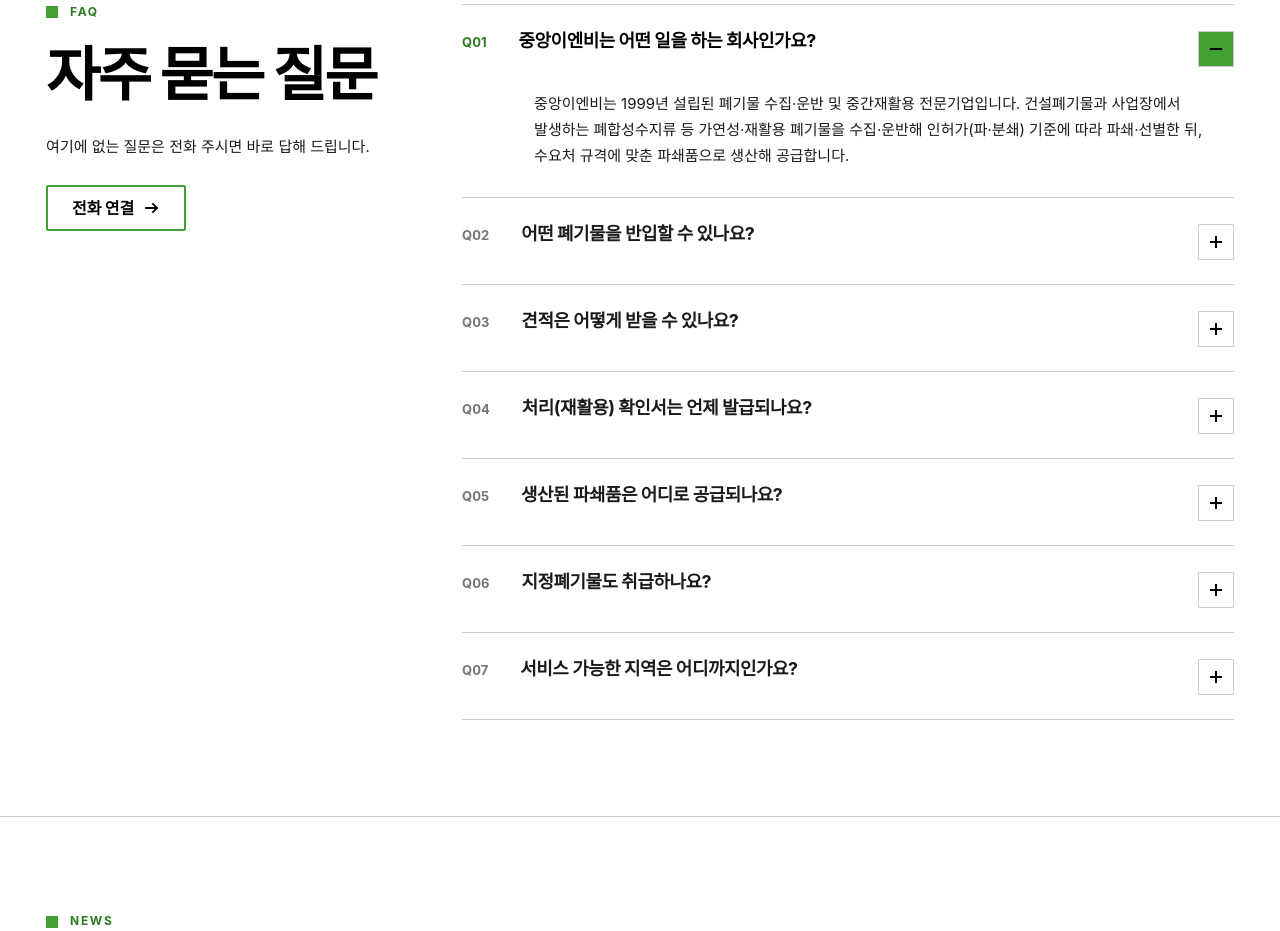
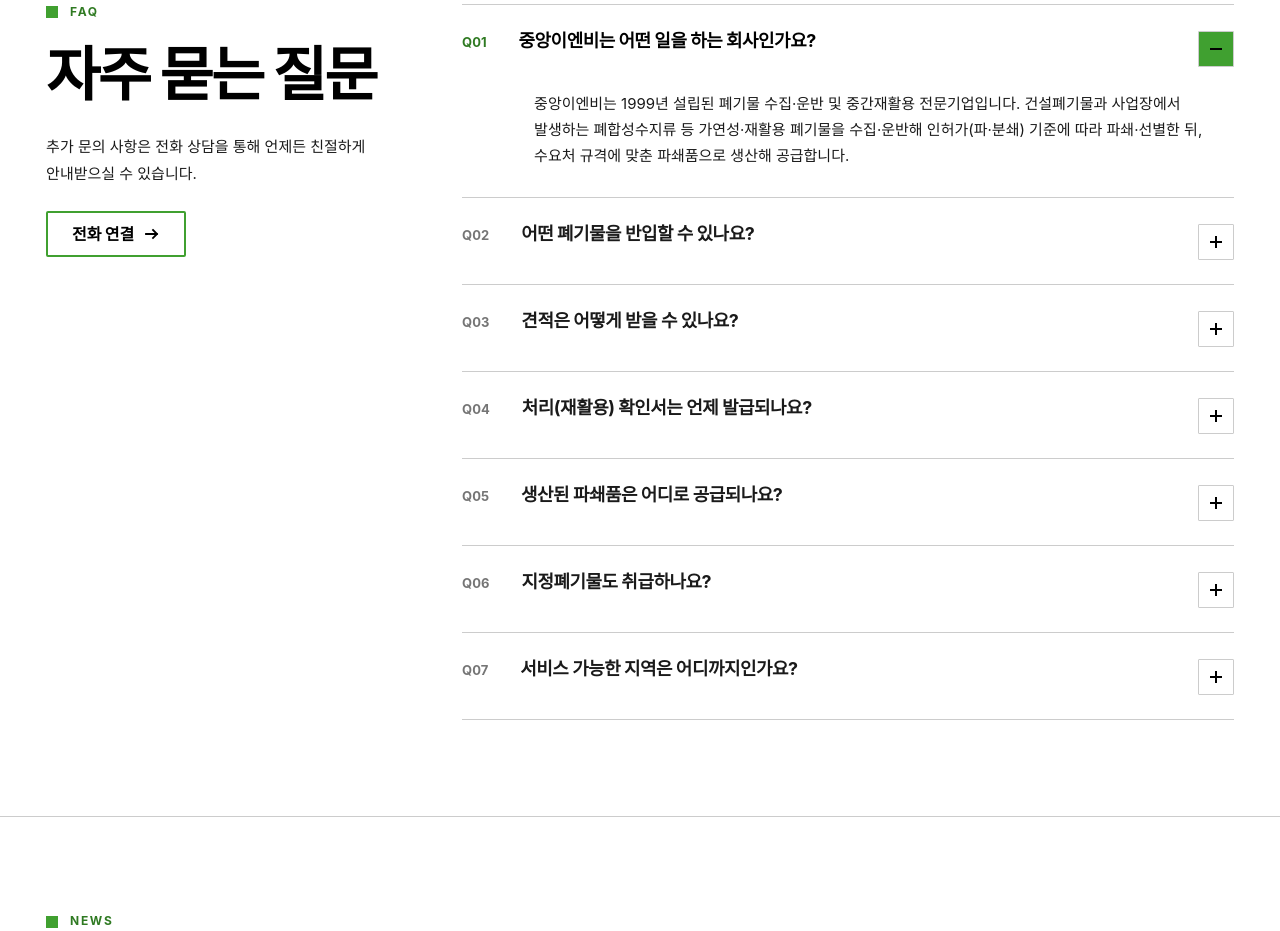
Before and after one commit to chd1217/jongang-enb, a Next.js app: page / in a window 1280 px wide. Shown: the part 8940-9871 px from the top of the page. Built offline with nearby package versions, Linux system fonts and the light colour scheme; a web font is replaced by a local one.

Commit message:
FAQ 안내 문구 수정

```diff
--- a/app/(site)/page.tsx
+++ b/app/(site)/page.tsx
@@ -375,7 +375,7 @@
             <Eyebrow>FAQ</Eyebrow>
             <MaskHeading className="d2 mt-6 text-ink" lines={[<>자주 묻는 질문</>]} />
             <p className="rv p-md mt-6 text-body" data-d="220">
-              여기에 없는 질문은 전화 주시면 바로 답해 드립니다.
+              추가 문의 사항은 전화 상담을 통해 언제든 친절하게 안내받으실 수 있습니다.
             </p>
             <a href={`tel:${telDial}`} className="btn btn-outline mt-6">
               전화 연결
```
